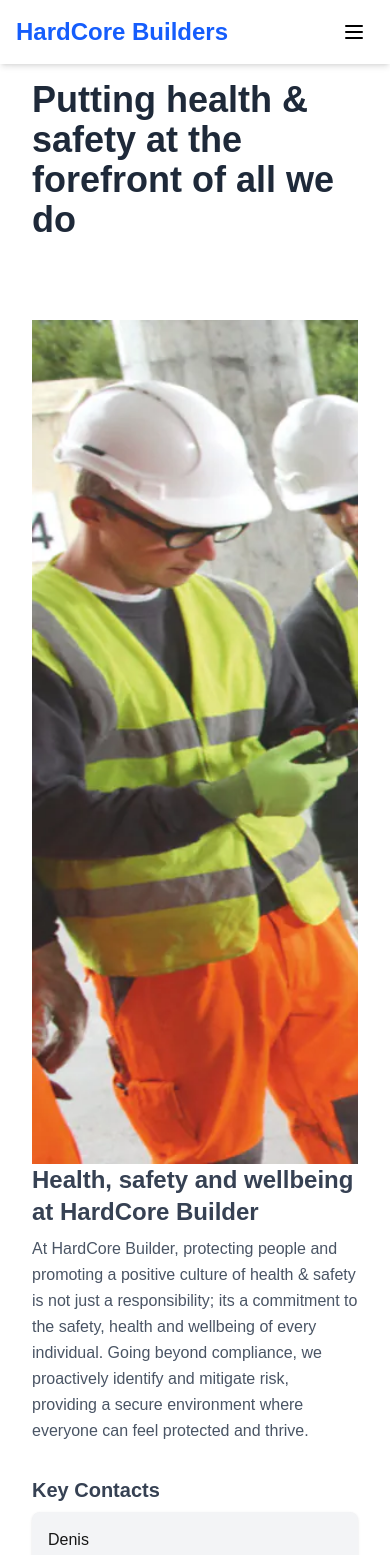
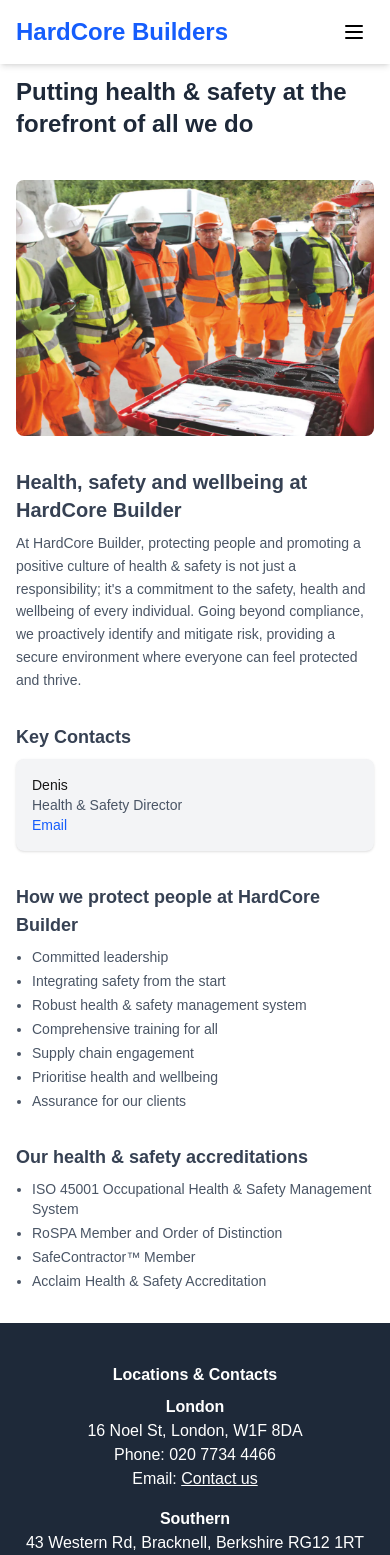
Before and after one commit to fcogboji/hardcore, a Next.js app: page /safety in a window 390 px wide. Shown: the top 1555 px of the page. Built offline with nearby package versions, Linux system fonts and the light colour scheme.

Commit message:
Your update message

```diff
--- a/src/app/safety/page.tsx
+++ b/src/app/safety/page.tsx
@@ -1,41 +1,41 @@
-// app/health-and-safety/page.tsx
 'use client';
 
 import Link from 'next/link';
 
 export default function HealthAndSafetyPage() {
   return (
-    <main className="p-8 max-w-5xl mx-auto">
-      <nav className="mb-6 flex gap-4 text-blue-600 font-medium">
+    <main className="px-4 py-8 sm:px-6 lg:px-8 max-w-5xl mx-auto">
+      <nav className="mb-6 flex flex-wrap gap-2 text-blue-600 font-medium text-sm sm:text-base">
         <Link href="/">Home</Link>
-        {/*<span>/</span>*/}
         <span>Health & Safety</span>
       </nav>
 
-      <h1 className="text-4xl font-bold mb-4 text-gray-800">
+      <h1 className="text-2xl sm:text-3xl md:text-4xl font-bold mb-4 text-gray-800">
         Putting health & safety at the forefront of all we do
       </h1>
+
       <section
-        className="mt-20 h-screen w-full bg-cover"
+        className="mt-10 sm:mt-16 h-64 sm:h-[70vh] w-full bg-cover bg-center rounded-lg"
         style={{ backgroundImage: "url('/hse.png')" }}
       >
+        {/* You can add alt text or overlays here if needed */}
+      </section>
 
-      </section>
-      <section className="mb-8">
-        <h2 className="text-2xl font-semibold text-gray-700 mb-2">
+      <section className="my-8">
+        <h2 className="text-xl sm:text-2xl font-semibold text-gray-700 mb-2">
           Health, safety and wellbeing at HardCore Builder
         </h2>
-        <p className="text-gray-600 leading-relaxed">
+        <p className="text-gray-600 leading-relaxed text-sm sm:text-base">
           At HardCore Builder, protecting people and promoting a positive culture of health & safety is not just a responsibility;
-          its a commitment to the safety, health and wellbeing of every individual.
+          it's a commitment to the safety, health and wellbeing of every individual.
           Going beyond compliance, we proactively identify and mitigate risk,
           providing a secure environment where everyone can feel protected and thrive.
         </p>
       </section>
 
       <section className="mb-8">
-        <h3 className="text-xl font-semibold text-gray-700 mb-2">Key Contacts</h3>
-        <div className="bg-gray-100 p-4 rounded-lg shadow-sm">
+        <h3 className="text-lg sm:text-xl font-semibold text-gray-700 mb-2">Key Contacts</h3>
+        <div className="bg-gray-100 p-4 rounded-lg shadow-sm text-sm sm:text-base">
           <p className="font-medium">Denis</p>
           <p className="text-gray-600">Health & Safety Director</p>
           <a href="mailto:lorna.byrne@hardcorebuilder.com" className="text-blue-600 hover:underline">
@@ -45,8 +45,10 @@
       </section>
 
       <section className="mb-8">
-        <h3 className="text-xl font-semibold text-gray-700 mb-2">How we protect people at HardCore Builder</h3>
-        <ul className="list-disc pl-6 text-gray-600 space-y-1">
+        <h3 className="text-lg sm:text-xl font-semibold text-gray-700 mb-2">
+          How we protect people at HardCore Builder
+        </h3>
+        <ul className="list-disc pl-4 sm:pl-6 text-gray-600 space-y-1 text-sm sm:text-base">
           <li>Committed leadership</li>
           <li>Integrating safety from the start</li>
           <li>Robust health & safety management system</li>
@@ -58,8 +60,10 @@
       </section>
 
       <section>
-        <h3 className="text-xl font-semibold text-gray-700 mb-2">Our health & safety accreditations</h3>
-        <ul className="list-disc pl-6 text-gray-600 space-y-1">
+        <h3 className="text-lg sm:text-xl font-semibold text-gray-700 mb-2">
+          Our health & safety accreditations
+        </h3>
+        <ul className="list-disc pl-4 sm:pl-6 text-gray-600 space-y-1 text-sm sm:text-base">
           <li>ISO 45001 Occupational Health & Safety Management System</li>
           <li>RoSPA Member and Order of Distinction</li>
           <li>SafeContractor™ Member</li>
```
